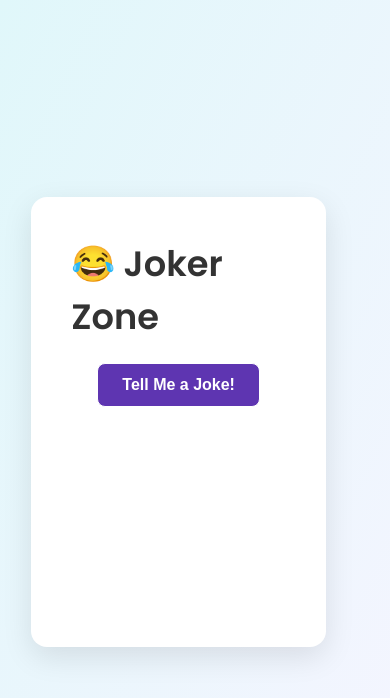
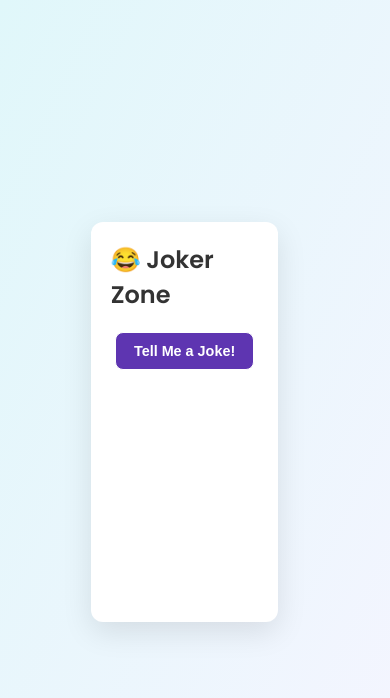
Before and after one commit to sonu-kumar-20/my-app, a React (Vite) app: page / in a window 390 px wide. Shown: the top 698 px of the page. Built offline with nearby package versions, Linux system fonts and the light colour scheme; no server answers.

Commit message:
Updated styles and layout

```diff
--- a/src/Joker.css
+++ b/src/Joker.css
@@ -65,3 +65,55 @@
   color: #555;
   font-size: 1rem;
 }
+/* ========== MEDIA QUERIES ========== */
+
+/* 📱 Phones (max-width: 600px) */
+@media (max-width: 600px) {
+  .joker-container {
+    padding: 20px;
+    min-height: 400px;
+    width: 90%;
+    border-radius: 12px;
+  }
+
+  .joker-container h1 {
+    font-size: 1.5rem;
+  }
+
+  .joke-button {
+    font-size: 0.9rem;
+    padding: 10px 18px;
+  }
+
+  .joke-box h3 {
+    font-size: 1rem;
+  }
+
+  .joke-box p {
+    font-size: 0.9rem;
+  }
+}
+
+/* 💻 Tablets (601px - 1024px) */
+@media (min-width: 601px) and (max-width: 1024px) {
+  .joker-container {
+    padding: 30px;
+    width: 85%;
+  }
+
+  .joker-container h1 {
+    font-size: 1.8rem;
+  }
+
+  .joke-button {
+    font-size: 1rem;
+    padding: 12px 20px;
+  }
+}
+
+/* 🖥️ Laptops (1025px and up) */
+@media (min-width: 1025px) {
+  .joker-container {
+    max-width: 600px;
+  }
+}
```
